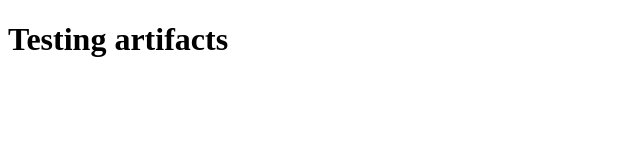
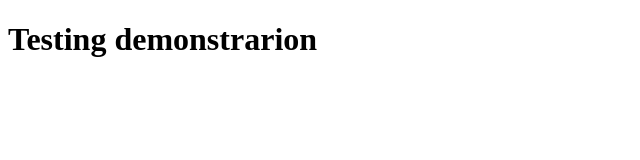
Before and after one commit to Kanekies/devops, a plain HTML site: page CodeBuild/app/index.html in a window 1280 px wide. Shown: the whole page, without its empty margins (0-640 px from the left). Drawn offline with Linux system fonts and the light colour scheme.

Commit message:
demonstration

```diff
--- a/CodeBuild/app/index.html
+++ b/CodeBuild/app/index.html
@@ -2,6 +2,6 @@
 <html>
   <head><meta charset="utf-8"><title>CI/CD</title></head>
   <body>
-    <h1>Testing artifacts</h1>
+    <h1>Testing demonstrarion</h1>
   </body>
 </html>
```
